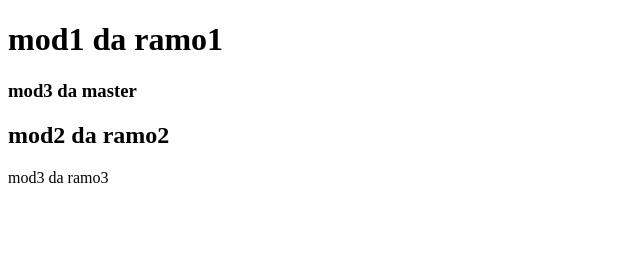
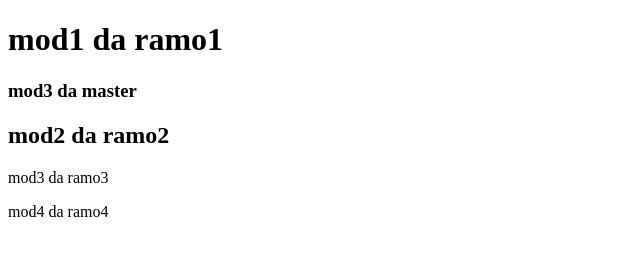
Before and after one commit to laboint20/test1602_1, a plain HTML site: page index.html in a window 1280 px wide. Shown: the whole page, without its empty margins (0-640 px from the left). Drawn offline with Linux system fonts and the light colour scheme.

Commit message:
mod4 da ramo4

```diff
--- a/index.html
+++ b/index.html
@@ -10,5 +10,6 @@
     <h3>mod3 da master</h3>
     <h2>mod2 da ramo2</h2>
     <p>mod3 da ramo3</p>
+    <p>mod4 da ramo4</p>
 </body>
 </html>
```
